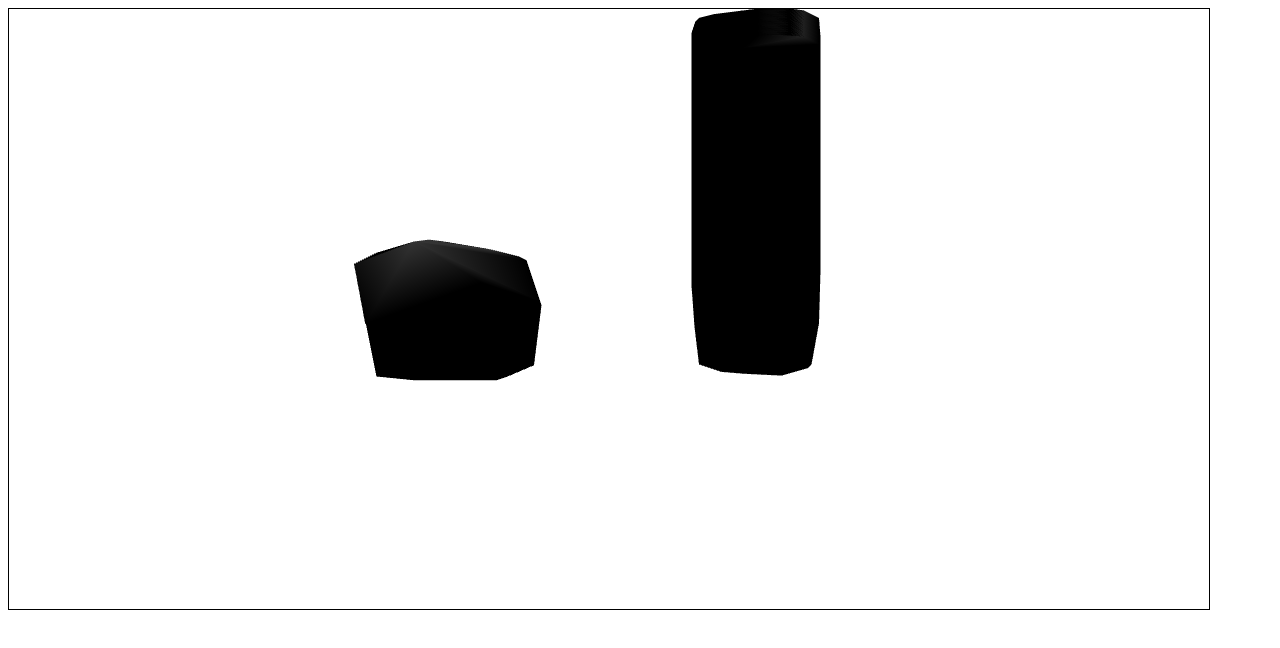
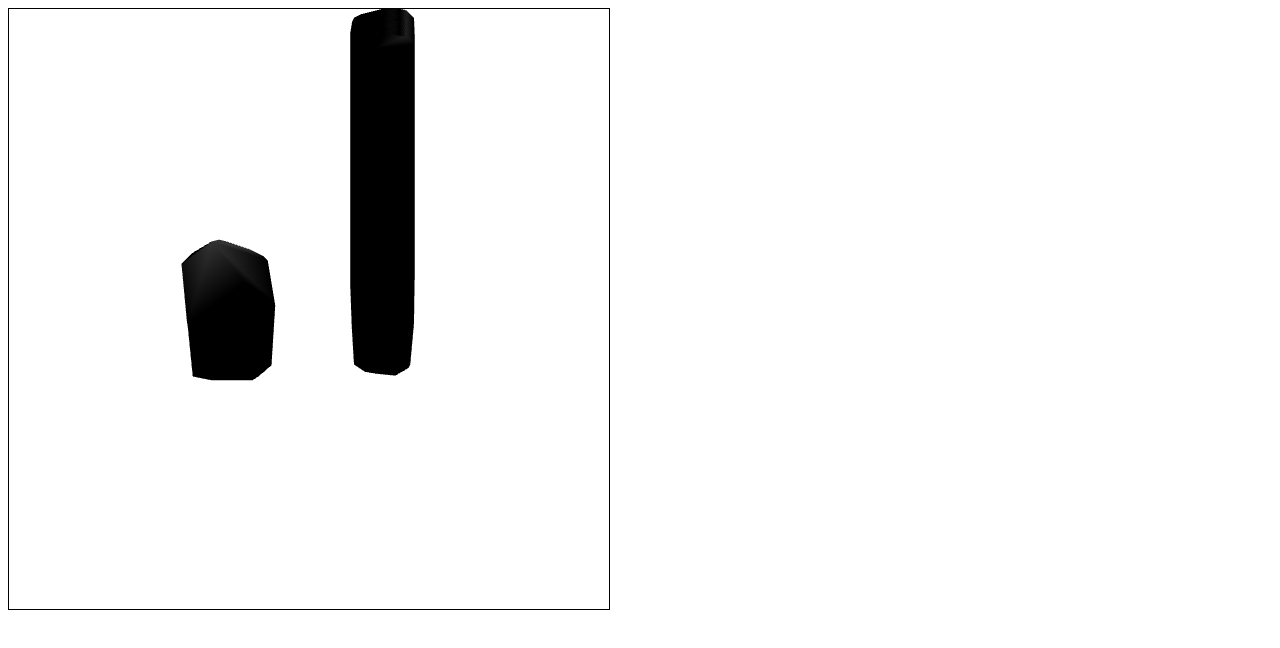
Before and after one commit to cg2021e/assignment-1-DewanggaDh, a plain HTML site: page index.html in a window 1280 px wide. Drawn offline with Linux system fonts and the light colour scheme.

Commit message:
Update index.html

```diff
--- a/index.html
+++ b/index.html
@@ -8,7 +8,7 @@
 
 </head>
 <body onload="main()">
-    <canvas id="myCanvas" width="1200" height = "600" style="border: 1px solid black;">
+    <canvas id="myCanvas" width="600" height = "600" style="border: 1px solid black;">
 
     </canvas>
     <script src="main.js">
```
